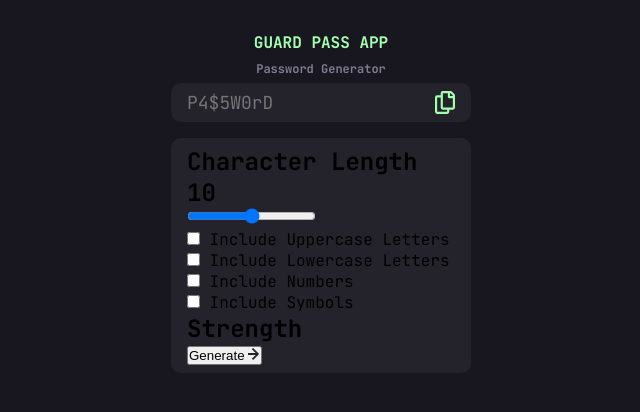
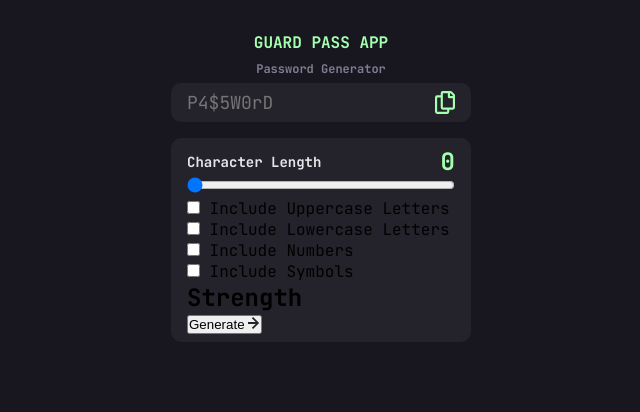
Before and after one commit to Manuelcoder02/adefenwa-password-generator, a plain HTML site: page index.html in a window 1280 px wide. Shown: the whole page, without its empty margins (319-959 px from the left). Drawn offline with Linux system fonts and the light colour scheme.

Commit message:
updated the css

```diff
--- a/assets/css/style.css
+++ b/assets/css/style.css
@@ -93,3 +93,20 @@ header {
 	background-color: var(--grey-one);
 	padding: 0.5em 1em;
 }
+
+.row-one {
+	display: flex;
+	justify-content: space-between;
+	align-items: center;
+
+}
+.character-length {
+	font-size: 14px;
+	color: var(--very-light-grey);
+}
+#slider--value {
+	color: var(--green-color);
+}
+.slider {
+	width: 100%;
+}
--- a/index.html
+++ b/index.html
@@ -13,7 +13,7 @@
 
 		<link rel="stylesheet" href="./assets/css/style.css" />
 
-		<title>Frontend Mentor | Password generator app</title>
+		<title>Guard Passs | Password generator app</title>
 	</head>
 	<body>
 		<main id="wrapper">
@@ -35,7 +35,7 @@
 				<div class="character">
 					<div class="row-one">
 						<h1 class="character-length">Character Length</h1>
-						<h1 id="slider--value">10</h1>
+						<h1 id="slider--value">0</h1>
 					</div>
 
 					<input
@@ -44,7 +44,8 @@
 						id="slider"
 						min="0"
 						max="20"
-						value="10"
+						value="0"
+						class="slider"
 					/>
 				</div>
 				<div class="password--checkboxes">
```
